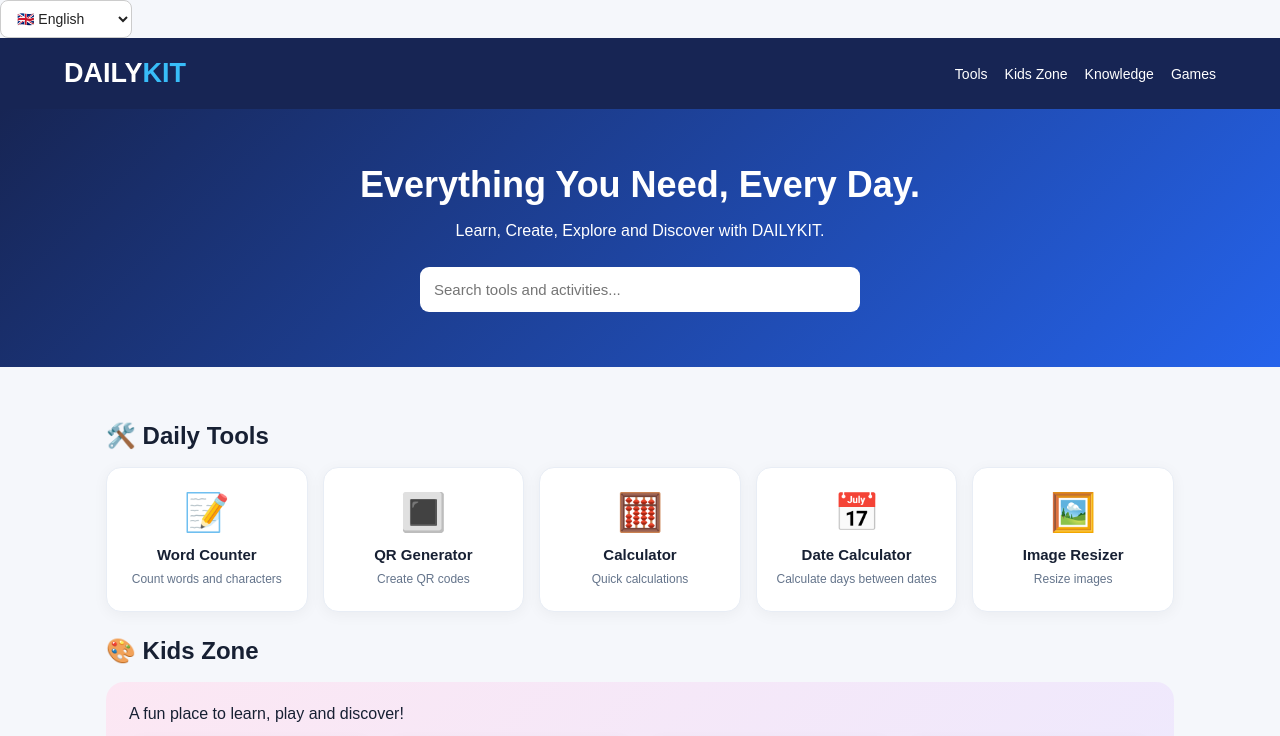
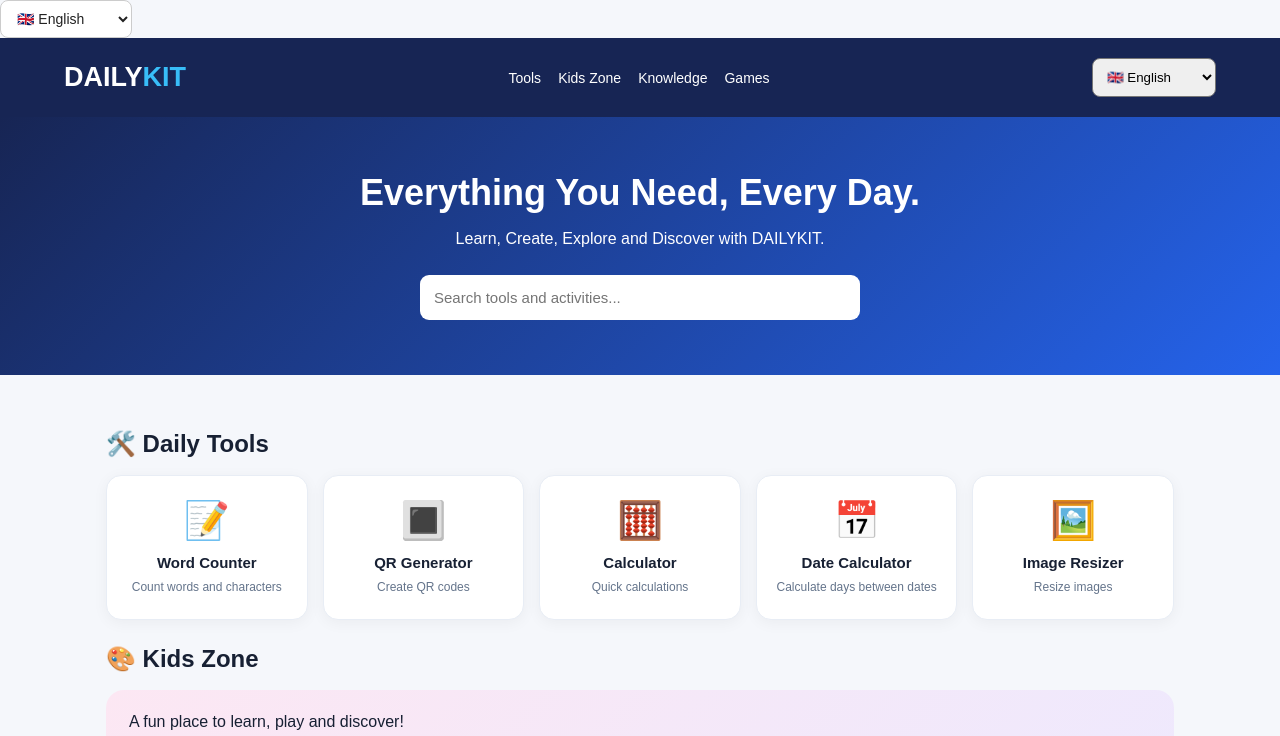
Before and after one commit to sachithanjana445-ctrl/dailykit, a plain HTML site: page index.html in a window 1280 px wide. Shown: the top 736 px of the page. Drawn offline with Linux system fonts and the light colour scheme.

Commit message:
Update index.html

```diff
--- a/index.html
+++ b/index.html
@@ -129,6 +129,18 @@ function changeLanguage(lang) {
 <a href="#knowledge">Knowledge</a>
 <a href="#games">Games</a>
 </nav>
+<select id="languageSelector"
+onchange="changeLanguage(this.value)"
+style="padding:10px;border-radius:8px;">
+  <option value="en">🇬🇧 English</option>
+  <option value="es">🇪🇸 Español</option>
+  <option value="fr">🇫🇷 Français</option>
+  <option value="de">🇩🇪 Deutsch</option>
+  <option value="pt">🇵🇹 Português</option>
+  <option value="ja">🇯🇵 日本語</option>
+  <option value="zh">🇨🇳 中文</option>
+  <option value="hi">🇮🇳 हिन्दी</option>
+</select>
 </header>
 
 <section class="hero">
```
